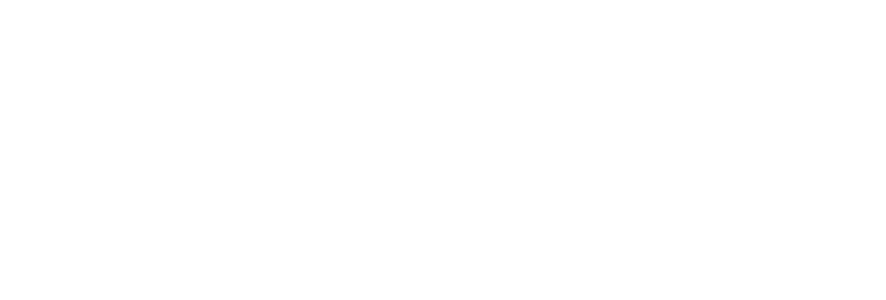
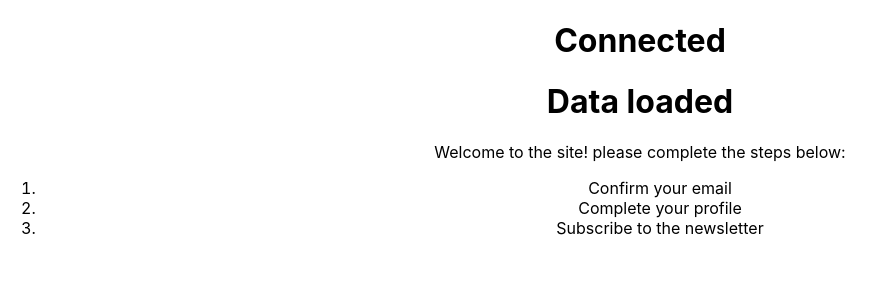
Before and after one commit to vanderpatrick/React-first-app, a React (Create React App) app in the folder my-app/: page / in a window 1280 px wide. Shown: the top 300 px of the page, without its empty margins (0-886 px from the left). Built offline with nearby package versions, Linux system fonts and the light colour scheme.

Commit message:
More components

```diff
--- a/my-app/src/App.js
+++ b/my-app/src/App.js
@@ -1,17 +1,26 @@
 import logo from './logo.svg';
 import './App.css';
+// import EventsClass from './components/EventsClass';
+// import EventsFunctional from './components/EventsFunctional';
 // import FunctionalGreeting from './components/FunctionGreeting';
 // import FunctionalGreetingWithProps from './components/FunctionGreetingWithProps';
 // import StatefulGreeting from './components/StatefulGreeting';
 // import StatefulGreeting from './components/StatefulGreetingWithCallBack';
 // import StatefulGreetingWithPrevState from './components/StatefulGreetingWithPrevState';
-
+// import EventBinding from "./components/EventBinding";
+import ConditionalRenderingFunction from './components/ConditionalRenderingFunction';
+import ConditionalrenderingClass from './components/ConditionalrenderingClass';
 function App() {
   return (
     <div className="App">
       {/* <FunctionalGreeting /> */}
       {/* <FunctionalGreetingWithProps greeting="Nice to meet you!" name="Mike!" age="32 years old;"  /> */}
       {/* <StatefulGreetingWithPrevState /> */}
+      {/* <EventsClass /> */}
+      {/* <EventsFunctional /> */}
+      {/* <EventBinding /> */}
+      <ConditionalRenderingFunction connected={true} />
+      <ConditionalrenderingClass />
     </div>
   );
 }
--- /dev/null
+++ b/my-app/src/components/ConditionalRenderingFunction.js
@@ -0,0 +1,13 @@
+import React from 'react'
+
+function ConditionalRenderingFunction(props) {
+  return (
+    <div>
+        <h1>
+            {props.connected ? "Connected" : 'not Connected'}
+        </h1>
+    </div>
+  )
+}
+
+export default ConditionalRenderingFunction
--- /dev/null
+++ b/my-app/src/components/ConditionalrenderingClass.js
@@ -0,0 +1,31 @@
+import React, { Component } from 'react'
+
+export class ConditionalrenderingClass extends Component {
+  constructor(props) {
+    super(props)
+
+    this.state = {
+      isLoaded: true,
+      isLoggedIn: true,
+    }
+  }
+  render() {
+    return (
+      <div>
+        <h1>{this.state.isLoaded ? "Data loaded" : "loading .... "}</h1>
+        {this.state.isLoggedIn ? (
+          <div>
+            <p>Welcome to the site! please complete the steps below:</p>
+            <ol>
+              <li>Confirm your email</li>
+              <li>Complete your profile</li>
+              <li>Subscribe to the newsletter</li>
+            </ol>
+          </div>
+        ) : (<p>please sign in</p>)}
+      </div>
+    )
+  }
+}
+
+export default ConditionalrenderingClass
--- /dev/null
+++ b/my-app/src/components/EventBinding.js
@@ -0,0 +1,31 @@
+import React, { Component } from 'react'
+
+export class EventBinding extends Component {
+    constructor(props) {
+      super(props)
+
+      this.state = {
+         introduction: "Hello!",
+         buttonText: "Exit",
+      };
+    }
+
+    ClickHandler() {
+        this.setState({
+            introduction: "GoodBye!",
+        });
+        console.log(this.state.introduction)
+    }
+  render() {
+    return (
+      <div>
+        <h1>{this.state.introduction}</h1>
+        <button onClick={() => this.ClickHandler()}>
+            {this.state.buttonText}
+        </button>
+      </div>
+    )
+  }
+}
+
+export default EventBinding
```
Also changed, not shown: my-app/src/components/EventsClass.js (+18 -0 lines), my-app/src/components/EventsFunctional.js (+16 -0 lines).
